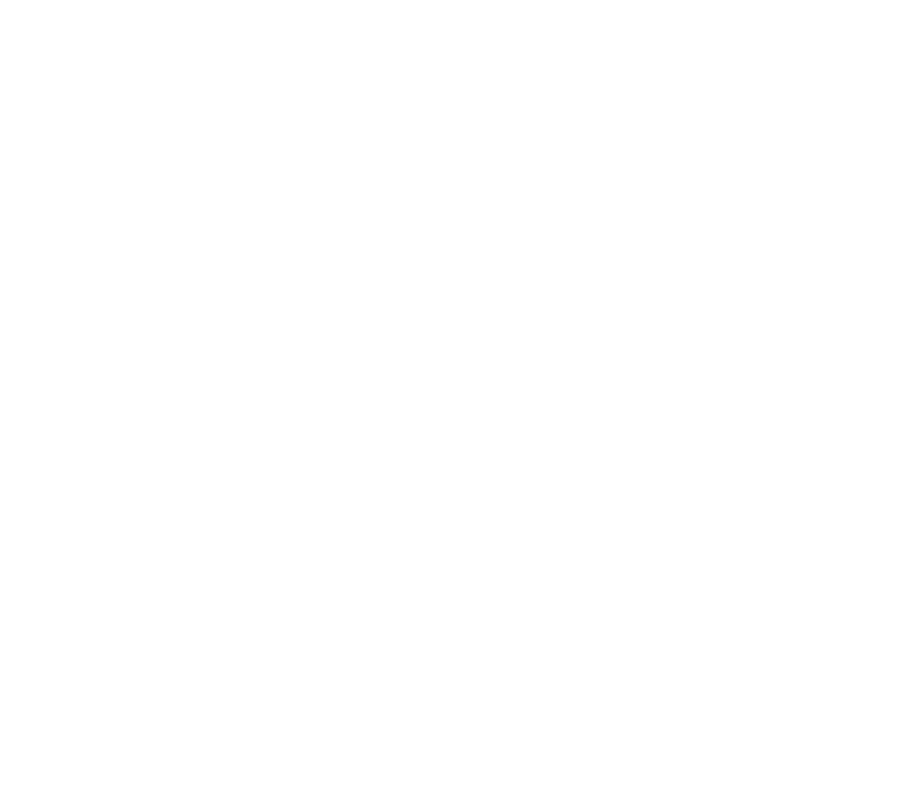
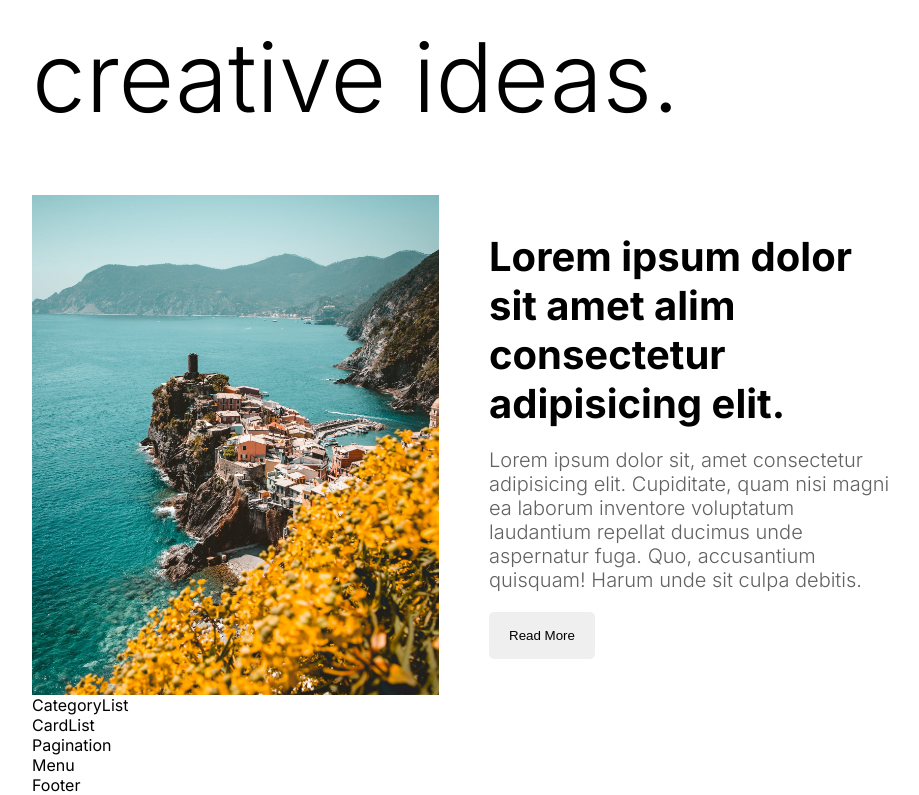
Before and after one commit to Shahriyar001/blogging-bridge, a Next.js app: page / in a window 1280 px wide. Shown: the part 459-1254 px from the top of the page, without its empty margins (176-1095 px from the left). Before the commit the page ends 800 px from the top, so only its background shows below. Built offline with nearby package versions, Linux system fonts and the light colour scheme.

Commit message:
added featured post design

```diff
--- a/app/componants/featured/Featured.jsx
+++ b/app/componants/featured/Featured.jsx
@@ -1,8 +1,57 @@
 import React from "react";
 import styles from "./Featured.module.css";
+import Image from "next/image";
+import image from "../../../public/p1.jpeg";
 
 const Featured = () => {
-  return <div className={styles.container}>Featured</div>;
+  return (
+    // <div className={styles.container}>
+    //   <h1 className={styles.title}>
+    //     <b>hello</b>asghjhy esrtdyfyh asrtdhy
+    //   </h1>
+    //   <div className={styles.post}>
+    //     <div className={styles.imgContainer}>
+    //       <Image src={image} alt="" />
+    //     </div>
+    //     <div className={styles.textContainer}>
+    //       <h1 className={styles.postTitle}>
+    //         Lorem ipsum dolor sit amet consectetur adipisicing elit. Similique,
+    //         dolorum!
+    //       </h1>
+    //       <p className={styles.postDescription}>
+    //         Lorem ipsum dolor sit amet consectetur adipisicing elit. Ipsa nihil
+    //         deserunt adipisci minus fuga modi ea rerum quidem optio veniam rem,
+    //         quis itaque. Laboriosam nobis consequuntur ullam corporis, ipsum
+    //         nihil quod! Consequatur placeat aliquid commodi deserunt possimus
+    //         ipsa voluptate odio?
+    //       </p>
+    //       <button className={styles.button}>Read more</button>
+    //     </div>
+    //   </div>
+    // </div>
+    <div className={styles.container}>
+      <h1 className={styles.title}>
+        <b>Hey, lama dev here!</b> Discover my stories and creative ideas.
+      </h1>
+      <div className={styles.post}>
+        <div className={styles.imgContainer}>
+          <Image src={image} alt="" fill className={styles.image} />
+        </div>
+        <div className={styles.textContainer}>
+          <h1 className={styles.postTitle}>
+            Lorem ipsum dolor sit amet alim consectetur adipisicing elit.
+          </h1>
+          <p className={styles.postDesc}>
+            Lorem ipsum dolor sit, amet consectetur adipisicing elit.
+            Cupiditate, quam nisi magni ea laborum inventore voluptatum
+            laudantium repellat ducimus unde aspernatur fuga. Quo, accusantium
+            quisquam! Harum unde sit culpa debitis.
+          </p>
+          <button className={styles.button}>Read More</button>
+        </div>
+      </div>
+    </div>
+  );
 };
 
 export default Featured;
--- a/app/componants/featured/Featured.module.css
+++ b/app/componants/featured/Featured.module.css
@@ -1,2 +1,77 @@
 .container {
+  margin-top: 30px;
 }
+
+.title {
+  font-size: 96px;
+  font-weight: 300;
+}
+
+.post {
+  margin-top: 60px;
+  display: flex;
+  align-items: center;
+  gap: 50px;
+}
+
+.imgContainer {
+  flex: 1;
+  height: 500px;
+  position: relative;
+}
+
+.image {
+  object-fit: cover;
+}
+
+.textContainer {
+  flex: 1;
+  display: flex;
+  flex-direction: column;
+  gap: 20px;
+}
+
+.postTitle {
+  font-size: 40px;
+}
+
+.postDesc {
+  font-size: 20px;
+  font-weight: 300;
+  color: var(--softTextColor);
+}
+
+.button {
+  padding: 16px 20px;
+  border: none;
+  border-radius: 5px;
+  width: max-content;
+}
+
+/* @media screen and (max-width: 1280px) {
+  .title {
+    font-size: 72px;
+  }
+}
+
+@media screen and (max-width: 1024px) {
+  .title {
+    font-size: 64px;
+  }
+
+  .imgContainer {
+    display: none;
+  }
+}
+
+@media screen and (max-width: 768px) {
+  .title {
+    font-size: 48px;
+  }
+}
+
+@media screen and (max-width: 640px) {
+  .title {
+    font-size: 36px;
+  }
+} */
```
